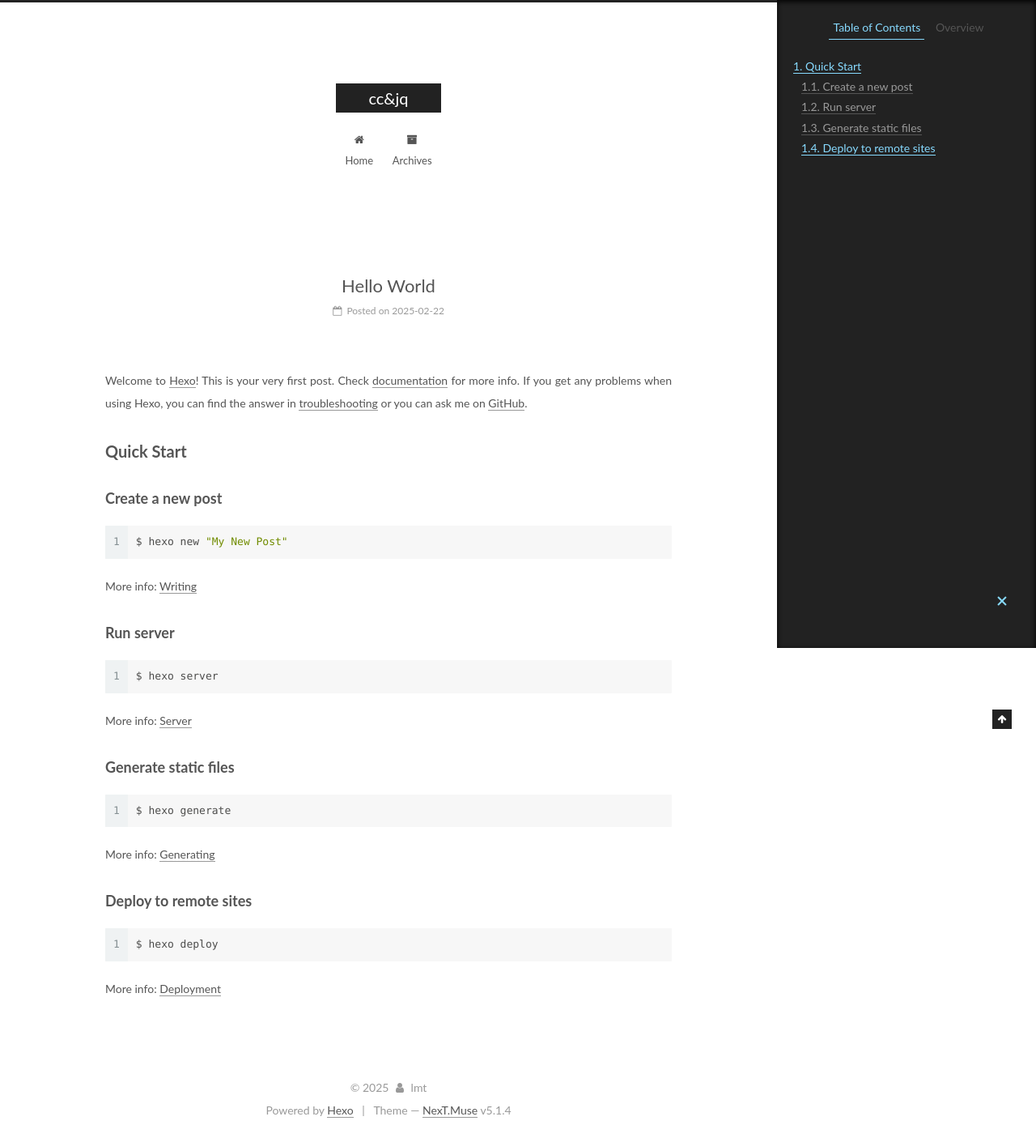
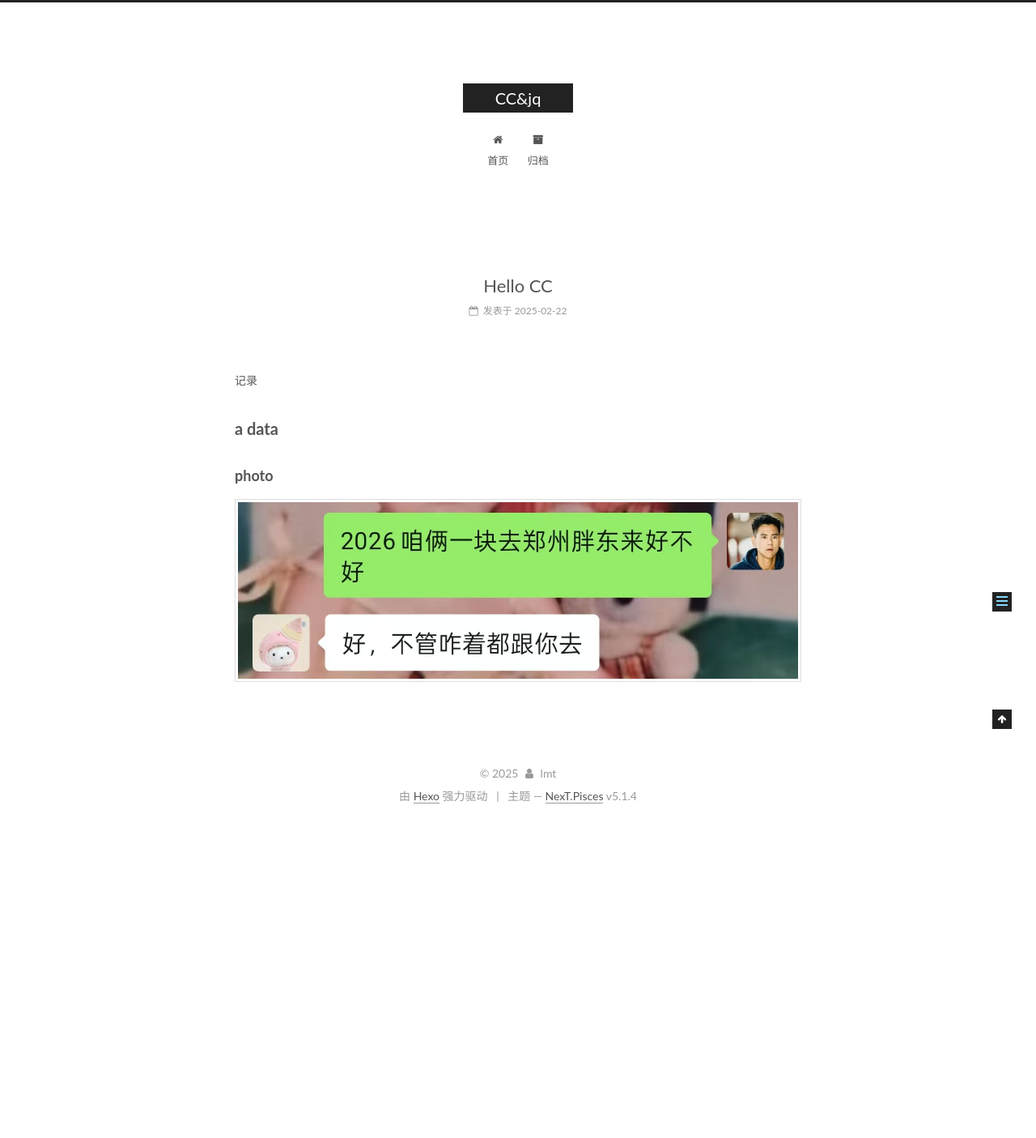
Before and after one commit to lmtpass/lmtpass.github.io, a plain HTML site: page 2025/02/22/hello-world/index.html in a window 1280 px wide. Shown: the whole page at 81% size. After the commit the page ends 1017 px from the top, so only its background shows below. Drawn offline with Linux system fonts and the light colour scheme.

Commit message:
Site updated: 2025-02-25 20:43:23

```diff
--- a/2025/02/22/hello-world/index.html
+++ b/2025/02/22/hello-world/index.html
@@ -5,7 +5,7 @@
 
 
 
-<html class="theme-next muse use-motion" lang="zh-CN">
+<html class="theme-next pisces use-motion" lang="zh-Hans">
 <head>
   <meta charset="UTF-8"/>
 <meta http-equiv="X-UA-Compatible" content="IE=edge" />
@@ -79,17 +79,19 @@
 
 
 
-<meta name="description" content="Welcome to Hexo! This is your very first post. Check documentation for more info. If you get any problems when using Hexo, you can find the answer in troubleshooting or you can ask me on GitHub. Quick">
+<meta name="description" content="记录 a dataphoto">
 <meta property="og:type" content="article">
-<meta property="og:title" content="Hello World">
+<meta property="og:title" content="Hello CC">
 <meta property="og:url" content="http://example.com/2025/02/22/hello-world/index.html">
-<meta property="og:site_name" content="cc&amp;jq">
-<meta property="og:description" content="Welcome to Hexo! This is your very first post. Check documentation for more info. If you get any problems when using Hexo, you can find the answer in troubleshooting or you can ask me on GitHub. Quick">
-<meta property="og:locale" content="zh_CN">
+<meta property="og:site_name" content="CC&amp;jq">
+<meta property="og:description" content="记录 a dataphoto">
+<meta property="og:locale">
+<meta property="og:image" content="http://example.com/image/cc.jpg">
 <meta property="article:published_time" content="2025-02-22T09:20:17.268Z">
-<meta property="article:modified_time" content="2025-02-22T09:20:17.268Z">
+<meta property="article:modified_time" content="2025-02-25T12:42:23.962Z">
 <meta property="article:author" content="lmt">
 <meta name="twitter:card" content="summary">
+<meta name="twitter:image" content="http://example.com/image/cc.jpg">
 
 
 
@@ -97,7 +99,7 @@
   var NexT = window.NexT || {};
   var CONFIG = {
     root: '',
-    scheme: 'Muse',
+    scheme: 'Pisces',
     version: '5.1.4',
     sidebar: {"position":"left","display":"post","offset":12,"b2t":false,"scrollpercent":false,"onmobile":false},
     fancybox: true,
@@ -105,7 +107,7 @@
     motion: {"enable":true,"async":false,"transition":{"post_block":"fadeIn","post_header":"slideDownIn","post_body":"slideDownIn","coll_header":"slideLeftIn","sidebar":"slideUpIn"}},
     duoshuo: {
       userId: '0',
-      author: 'Author'
+      author: '博主'
     },
     algolia: {
       applicationID: '',
@@ -125,7 +127,7 @@
 
 
 
-  <title>Hello World | cc&jq</title>
+  <title>Hello CC | CC&jq</title>
 
 
 
@@ -137,7 +139,7 @@
 
 <meta name="generator" content="Hexo 7.3.0"></head>
 
-<body itemscope itemtype="http://schema.org/WebPage" lang="zh-CN">
+<body itemscope itemtype="http://schema.org/WebPage" lang="zh-Hans">
 
 
 
@@ -155,7 +157,7 @@
     <div class="custom-logo-site-title">
       <a href="/"  class="brand" rel="start">
         <span class="logo-line-before"><i></i></span>
-        <span class="site-title">cc&jq</span>
+        <span class="site-title">CC&jq</span>
         <span class="logo-line-after"><i></i></span>
       </a>
     </div>
@@ -185,7 +187,7 @@
 
               <i class="menu-item-icon fa fa-fw fa-home"></i> <br />
 
-            Home
+            首页
           </a>
         </li>
 
@@ -195,7 +197,7 @@
 
               <i class="menu-item-icon fa fa-fw fa-archive"></i> <br />
 
-            Archives
+            归档
           </a>
         </li>
 
@@ -241,7 +243,7 @@
     </span>
 
     <span hidden itemprop="publisher" itemscope itemtype="http://schema.org/Organization">
-      <meta itemprop="name" content="cc&jq">
+      <meta itemprop="name" content="CC&jq">
     </span>
 
 
@@ -249,7 +251,7 @@
 
 
 
-          <h1 class="post-title" itemprop="name headline">Hello World</h1>
+          <h1 class="post-title" itemprop="name headline">Hello CC</h1>
 
 
         <div class="post-meta">
@@ -259,9 +261,9 @@
                 <i class="fa fa-calendar-o"></i>
               </span>
 
-                <span class="post-meta-item-text">Posted on</span>
+                <span class="post-meta-item-text">发表于</span>
 
-              <time title="Post created" itemprop="dateCreated datePublished" datetime="2025-02-22T17:20:17+08:00">
+              <time title="创建于" itemprop="dateCreated datePublished" datetime="2025-02-22T17:20:17+08:00">
                 2025-02-22
               </time>
 
@@ -299,19 +301,8 @@
 
 
 
-        <p>Welcome to <a target="_blank" rel="noopener" href="https://hexo.io/">Hexo</a>! This is your very first post. Check <a target="_blank" rel="noopener" href="https://hexo.io/docs/">documentation</a> for more info. If you get any problems when using Hexo, you can find the answer in <a target="_blank" rel="noopener" href="https://hexo.io/docs/troubleshooting.html">troubleshooting</a> or you can ask me on <a target="_blank" rel="noopener" href="https://github.com/hexojs/hexo/issues">GitHub</a>.</p>
-<h2 id="Quick-Start"><a href="#Quick-Start" class="headerlink" title="Quick Start"></a>Quick Start</h2><h3 id="Create-a-new-post"><a href="#Create-a-new-post" class="headerlink" title="Create a new post"></a>Create a new post</h3><figure class="highlight bash"><table><tr><td class="gutter"><pre><span class="line">1</span><br></pre></td><td class="code"><pre><span class="line">$ hexo new <span class="string">&quot;My New Post&quot;</span></span><br></pre></td></tr></table></figure>
-
-<p>More info: <a target="_blank" rel="noopener" href="https://hexo.io/docs/writing.html">Writing</a></p>
-<h3 id="Run-server"><a href="#Run-server" class="headerlink" title="Run server"></a>Run server</h3><figure class="highlight bash"><table><tr><td class="gutter"><pre><span class="line">1</span><br></pre></td><td class="code"><pre><span class="line">$ hexo server</span><br></pre></td></tr></table></figure>
-
-<p>More info: <a target="_blank" rel="noopener" href="https://hexo.io/docs/server.html">Server</a></p>
-<h3 id="Generate-static-files"><a href="#Generate-static-files" class="headerlink" title="Generate static files"></a>Generate static files</h3><figure class="highlight bash"><table><tr><td class="gutter"><pre><span class="line">1</span><br></pre></td><td class="code"><pre><span class="line">$ hexo generate</span><br></pre></td></tr></table></figure>
-
-<p>More info: <a target="_blank" rel="noopener" href="https://hexo.io/docs/generating.html">Generating</a></p>
-<h3 id="Deploy-to-remote-sites"><a href="#Deploy-to-remote-sites" class="headerlink" title="Deploy to remote sites"></a>Deploy to remote sites</h3><figure class="highlight bash"><table><tr><td class="gutter"><pre><span class="line">1</span><br></pre></td><td class="code"><pre><span class="line">$ hexo deploy</span><br></pre></td></tr></table></figure>
-
-<p>More info: <a target="_blank" rel="noopener" href="https://hexo.io/docs/one-command-deployment.html">Deployment</a></p>
+        <p>记录</p>
+<h2 id="a-data"><a href="#a-data" class="headerlink" title="a data"></a>a data</h2><h3 id="photo"><a href="#photo" class="headerlink" title="photo"></a>photo</h3><p><img src="/image/cc.jpg" alt="img"></p>
 
 
     </div>
@@ -382,10 +373,10 @@
 
         <ul class="sidebar-nav motion-element">
           <li class="sidebar-nav-toc sidebar-nav-active" data-target="post-toc-wrap">
-            Table of Contents
+            文章目录
           </li>
           <li class="sidebar-nav-overview" data-target="site-overview-wrap">
-            Overview
+            站点概览
           </li>
         </ul>
 
@@ -406,7 +397,7 @@
                 <a href="/archives/%20%7C%7C%20archive">
 
                   <span class="site-state-item-count">1</span>
-                  <span class="site-state-item-name">posts</span>
+                  <span class="site-state-item-name">日志</span>
                 </a>
               </div>
 
@@ -442,7 +433,7 @@
 
 
 
-              <div class="post-toc-content"><ol class="nav"><li class="nav-item nav-level-2"><a class="nav-link" href="#Quick-Start"><span class="nav-number">1.</span> <span class="nav-text">Quick Start</span></a><ol class="nav-child"><li class="nav-item nav-level-3"><a class="nav-link" href="#Create-a-new-post"><span class="nav-number">1.1.</span> <span class="nav-text">Create a new post</span></a></li><li class="nav-item nav-level-3"><a class="nav-link" href="#Run-server"><span class="nav-number">1.2.</span> <span class="nav-text">Run server</span></a></li><li class="nav-item nav-level-3"><a class="nav-link" href="#Generate-static-files"><span class="nav-number">1.3.</span> <span class="nav-text">Generate static files</span></a></li><li class="nav-item nav-level-3"><a class="nav-link" href="#Deploy-to-remote-sites"><span class="nav-number">1.4.</span> <span class="nav-text">Deploy to remote sites</span></a></li></ol></li></ol></div>
+              <div class="post-toc-content"><ol class="nav"><li class="nav-item nav-level-2"><a class="nav-link" href="#a-data"><span class="nav-number">1.</span> <span class="nav-text">a data</span></a><ol class="nav-child"><li class="nav-item nav-level-3"><a class="nav-link" href="#photo"><span class="nav-number">1.1.</span> <span class="nav-text">photo</span></a></li></ol></li></ol></div>
 
 
           </div>
@@ -472,7 +463,7 @@
 </div>
 
 
-  <div class="powered-by">Powered by <a class="theme-link" target="_blank" href="https://hexo.io">Hexo</a></div>
+  <div class="powered-by">由 <a class="theme-link" target="_blank" href="https://hexo.io">Hexo</a> 强力驱动</div>
 
 
 
@@ -480,7 +471,7 @@
 
 
 
-  <div class="theme-info">Theme &mdash; <a class="theme-link" target="_blank" href="https://github.com/iissnan/hexo-theme-next">NexT.Muse</a> v5.1.4</div>
+  <div class="theme-info">主题 &mdash; <a class="theme-link" target="_blank" href="https://github.com/iissnan/hexo-theme-next">NexT.Pisces</a> v5.1.4</div>
 
 
 
@@ -581,6 +572,13 @@
 
 
 
+  <script type="text/javascript" src="/js/src/affix.js?v=5.1.4"></script>
+
+  <script type="text/javascript" src="/js/src/schemes/pisces.js?v=5.1.4"></script>
+
+
+
+
   <script type="text/javascript" src="/js/src/scrollspy.js?v=5.1.4"></script>
 <script type="text/javascript" src="/js/src/post-details.js?v=5.1.4"></script>
 
```
Also changed, not shown: archives/2025/02/index.html (+25 -16 lines), archives/2025/index.html (+25 -16 lines), archives/index.html (+25 -16 lines), index.html (+29 -31 lines), image/cc.jpg (added).
